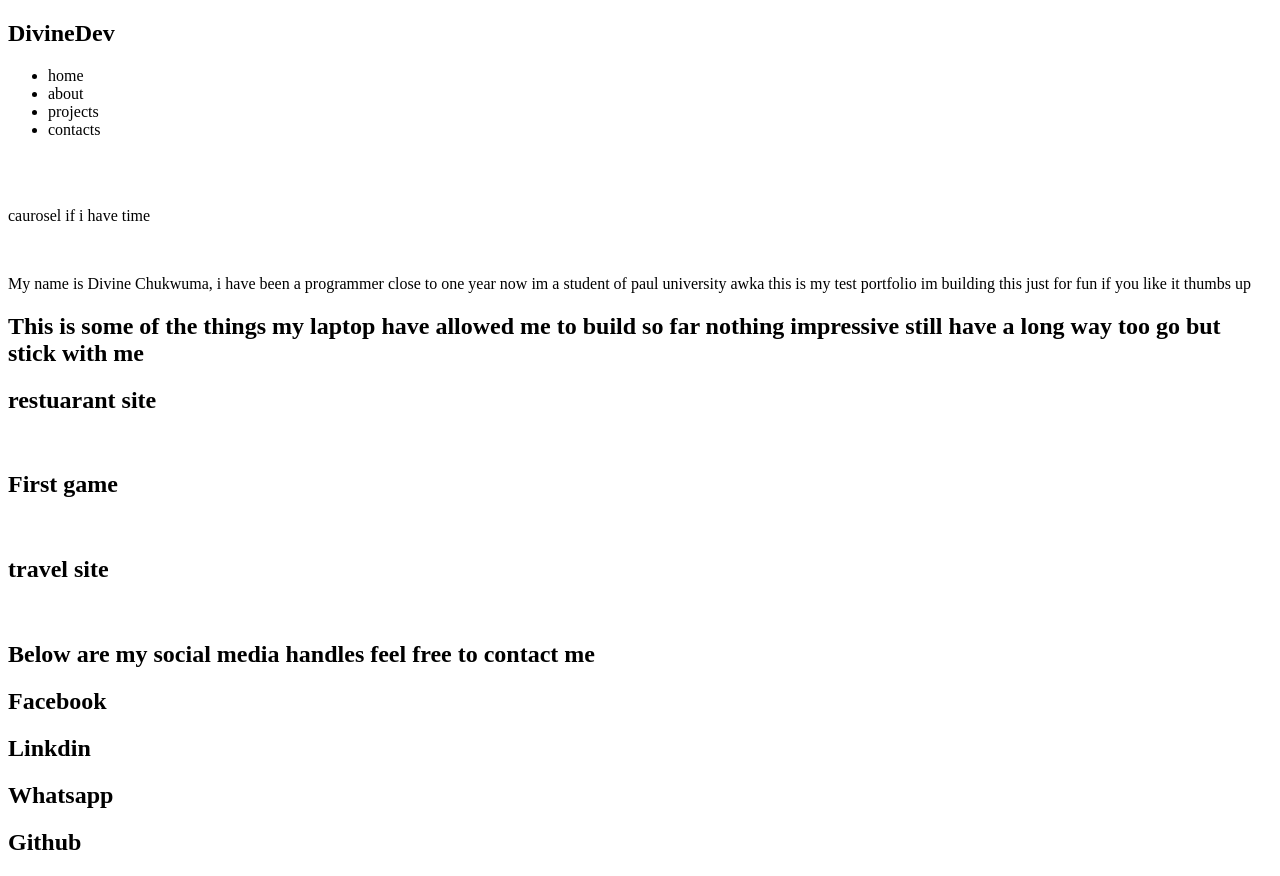
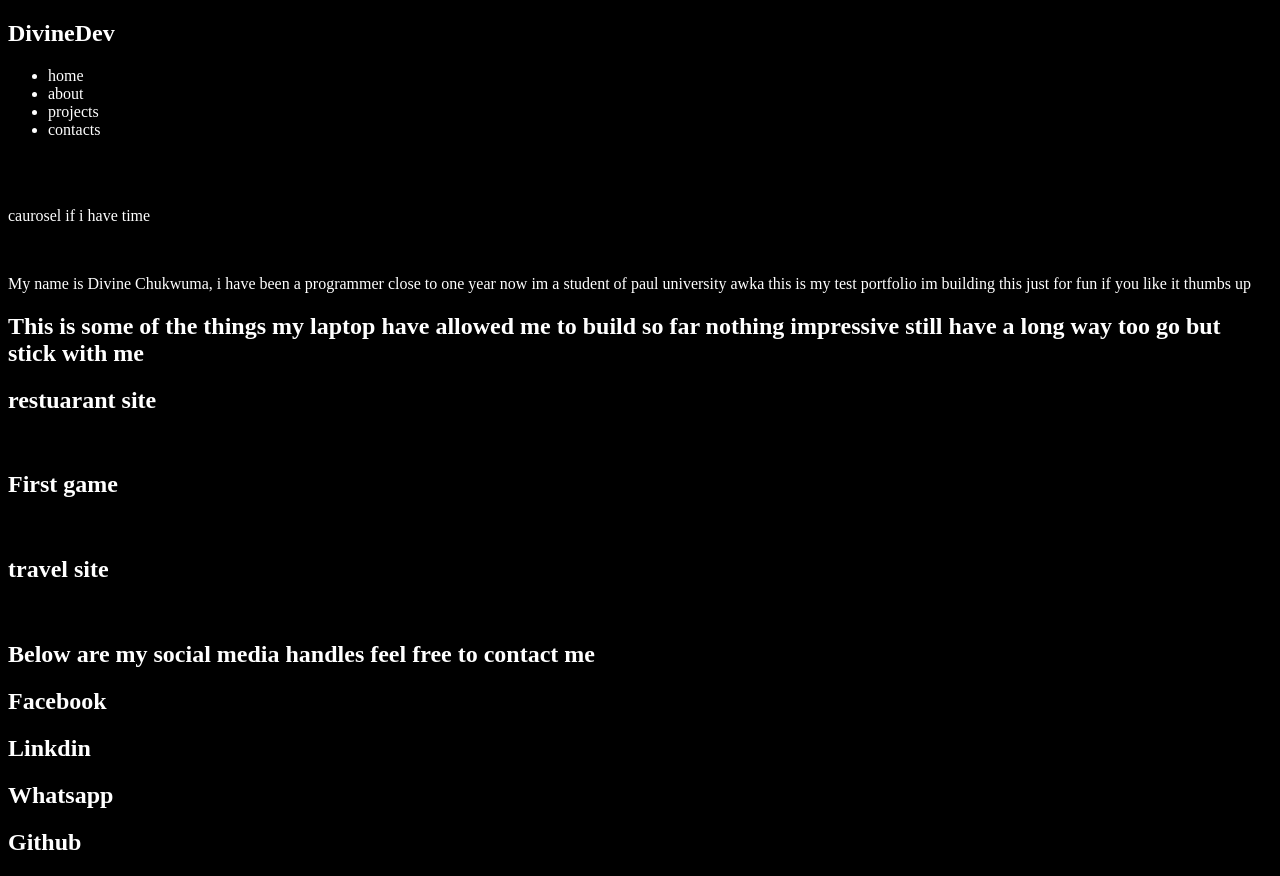
Before and after one commit to Divinechukwuma/portfolio, a plain HTML site: page index.html in a window 1280 px wide. Drawn offline with Linux system fonts and the light colour scheme.

Commit message:
let start css

```diff
--- a/index.html
+++ b/index.html
@@ -11,7 +11,7 @@
 <body>
 
     <!--Nav-->
-    <section>
+    <section id>
         <h1>DivineDev</h1>
         <ul>
             <li>home</li>
--- a/style.css
+++ b/style.css
@@ -0,0 +1,4 @@
+body{
+    color:white;
+    background-color: black;
+}
```
